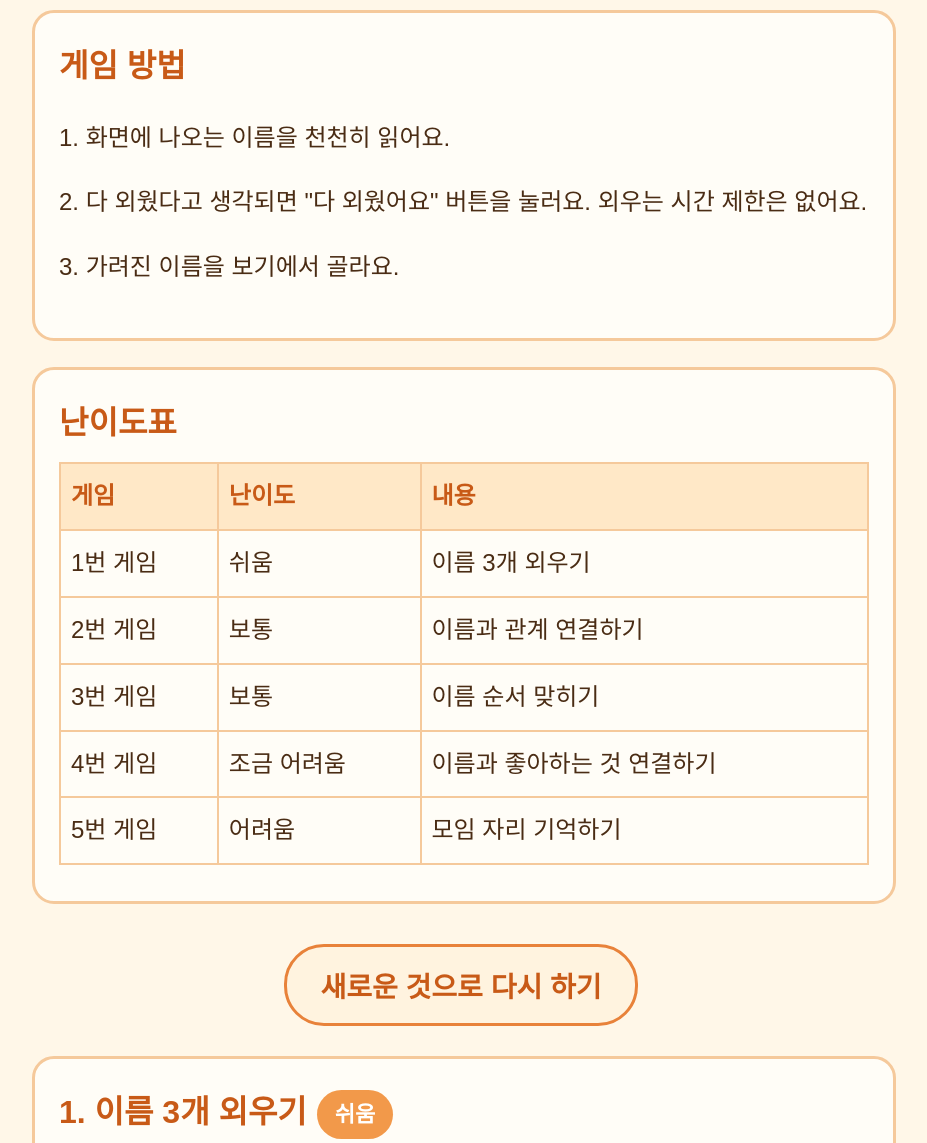
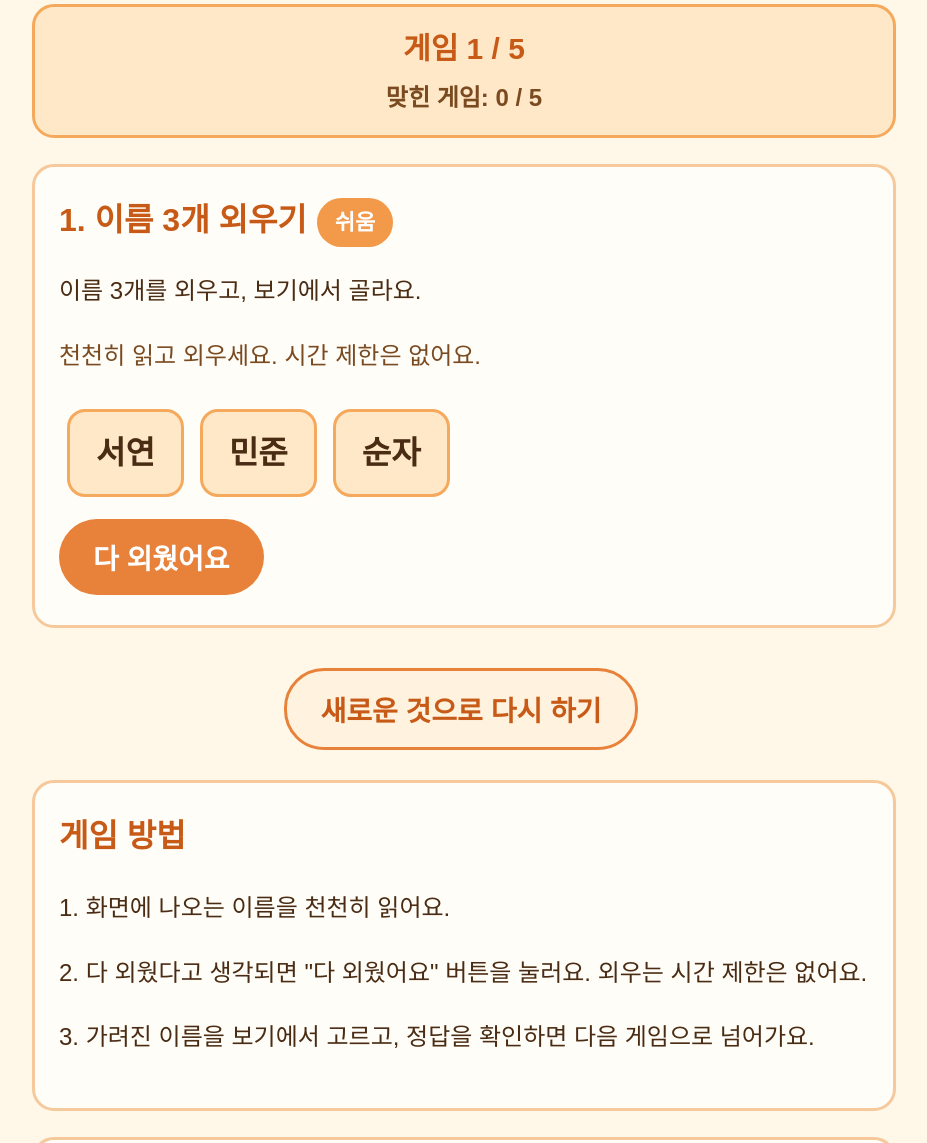
Before and after one commit to playground-brain/brain-exercise-games, a plain HTML site: page day-10.html in a window 1280 px wide. Shown: the part 273-1416 px from the top of the page, without its empty margins (176-1103 px from the left). Drawn offline with Linux system fonts and the light colour scheme.

Commit message:
Day 10: one game at a time flow like previous days

```diff
--- a/day-10.html
+++ b/day-10.html
@@ -70,6 +70,14 @@
   table.diff th { background: #FFE8C7; color: #C85A17; }
   .order-picked { font-size: 28px; font-weight: bold; color: #C85A17; min-height: 44px; margin: 10px 0; }
   .note { font-size: 22px; color: #7A4A21; }
+  .progress {
+    text-align: center; font-size: 30px; font-weight: bold; color: #C85A17;
+    background: #FFE8C7; border: 3px solid #F5A95C; border-radius: 22px;
+    padding: 16px; margin: 20px 0 4px;
+  }
+  .progress .score { display: block; font-size: 24px; color: #7A4A21; margin-top: 4px; }
+  .finish-msg { text-align: center; }
+  .finish-msg .big-score { font-size: 40px; font-weight: bold; color: #C85A17; }
   footer { text-align: center; font-size: 22px; color: #7A4A21; margin-top: 30px; }
 </style>
 </head>
@@ -85,15 +93,17 @@
     <div class="subtitle" id="subtitle"></div>
   </header>
 
-  <div class="card" id="howCard"></div>
-  <div class="card" id="diffCard"></div>
+  <div class="progress" id="progressBar"></div>
+
+  <div id="games"></div>
 
   <div style="text-align:center;">
     <button class="big-btn secondary" id="reshuffleBtn"></button>
   </div>
 
-  <div id="games"></div>
-
+  <div class="card" id="howCard"></div>
+  <div class="card" id="diffCard"></div>
+  <div class="card" id="whyCard"></div>
   <div class="card" id="tipsCard"></div>
   <footer id="footerNote"></footer>
 </div>
@@ -110,18 +120,30 @@ const I18N = {
     howSteps: [
       "1. 화면에 나오는 이름을 천천히 읽어요.",
       "2. 다 외웠다고 생각되면 \"다 외웠어요\" 버튼을 눌러요. 외우는 시간 제한은 없어요.",
-      "3. 가려진 이름을 보기에서 골라요."
+      "3. 가려진 이름을 보기에서 고르고, 정답을 확인하면 다음 게임으로 넘어가요."
     ],
-    diffTitle: "난이도표",
-    diffHead: ["게임", "난이도", "내용"],
+    diffTitle: "오늘의 다섯 게임",
+    diffHead: ["게임", "난이도", "내용", "외우는 시간"],
     diffRows: [
-      ["1번 게임", "쉬움", "이름 3개 외우기"],
-      ["2번 게임", "보통", "이름과 관계 연결하기"],
-      ["3번 게임", "보통", "이름 순서 맞히기"],
-      ["4번 게임", "조금 어려움", "이름과 좋아하는 것 연결하기"],
-      ["5번 게임", "어려움", "모임 자리 기억하기"]
+      ["게임 1", "쉬움", "이름 3개 외우기", "제한 없음"],
+      ["게임 2", "보통", "이름과 관계 연결하기", "제한 없음"],
+      ["게임 3", "보통", "이름 순서 맞히기", "제한 없음"],
+      ["게임 4", "조금 어려움", "이름과 좋아하는 것 연결하기", "제한 없음"],
+      ["게임 5", "어려움", "모임 자리 기억하기", "제한 없음"]
     ],
-    tipsTitle: "팁",
+    progressGame: "게임",
+    solvedLabel: "맞힌 게임",
+    nextGame: "다음 게임으로",
+    finishBtn: "결과 보기",
+    finishTitle: "오늘의 게임 5개를 다 했어요!",
+    finishText: "수고하셨어요. 오늘 외운 이름들을 저녁에 한 번 더 떠올려 보세요.",
+    restart: "처음부터 다시 하기",
+    whyTitle: "왜 좋은 게임인가요?",
+    whyParas: [
+      "사람 이름은 뜻이 담긴 단어보다 외우기 어렵지만, 얼굴과 관계, 좋아하는 것을 함께 묶으면 훨씬 잘 남아요. 오늘 게임은 이름을 그냥 외우는 것이 아니라, 관계와 이야기를 붙여서 외우도록 되어 있어요.",
+      "이름을 머릿속에 붙잡아 두고 떠올리는 동안 작업기억이 일해요. 점수보다 매일 꾸준히 하는 것이 훨씬 중요해요. 틀려도 괜찮아요. 떠올리려고 애쓰는 순간이 바로 연습이에요."
+    ],
+    tipsTitle: "더 잘 외우는 팁",
     tips: [
       "이름을 소리 내어 읽으면 더 잘 외워져요.",
       "틀려도 괜찮아요. 다시 하면 됩니다.",
@@ -161,18 +183,30 @@ const I18N = {
     howSteps: [
       "1. Read the names on the screen slowly.",
       "2. When you have memorized them, press \"I memorized them\". There is no time limit.",
-      "3. Pick the names from the choices."
+      "3. Pick the names from the choices, check the answer, and move on to the next game."
     ],
-    diffTitle: "Difficulty Levels",
-    diffHead: ["Game", "Level", "What you do"],
+    diffTitle: "Today's Five Games",
+    diffHead: ["Game", "Level", "What you do", "Memorizing time"],
     diffRows: [
-      ["Game 1", "Easy", "Remember 3 names"],
-      ["Game 2", "Medium", "Match names and relationships"],
-      ["Game 3", "Medium", "Remember the order of names"],
-      ["Game 4", "A bit hard", "Match names and favorites"],
-      ["Game 5", "Hard", "Remember seats at a gathering"]
+      ["Game 1", "Easy", "Remember 3 names", "No limit"],
+      ["Game 2", "Medium", "Match names and relationships", "No limit"],
+      ["Game 3", "Medium", "Remember the order of names", "No limit"],
+      ["Game 4", "A bit hard", "Match names and favorites", "No limit"],
+      ["Game 5", "Hard", "Remember seats at a gathering", "No limit"]
     ],
-    tipsTitle: "Tips",
+    progressGame: "Game",
+    solvedLabel: "Games solved",
+    nextGame: "Next game",
+    finishBtn: "See the result",
+    finishTitle: "You finished all 5 games today!",
+    finishText: "Well done. Try recalling today's names once more this evening.",
+    restart: "Start over",
+    whyTitle: "Why is this good for your brain?",
+    whyParas: [
+      "Names are harder to memorize than meaningful words, but they stick much better when you tie them to a face, a relationship, and a favorite thing. Today's games attach relationships and small stories to each name instead of asking you to memorize names alone.",
+      "While you hold names in your mind and recall them, your working memory is at work. Doing a little every day matters far more than the score. It is okay to be wrong — the effort of trying to recall is the practice itself."
+    ],
+    tipsTitle: "Tips to Remember Better",
     tips: [
       "Reading names out loud helps you remember them.",
       "It is okay to be wrong. Just try again.",
@@ -212,18 +246,30 @@ const I18N = {
     howSteps: [
       "1. 画面に出る名前をゆっくり読みます。",
       "2. 覚えたと思ったら「覚えました」ボタンを押します。時間制限はありません。",
-      "3. かくれた名前をえらびます。"
+      "3. かくれた名前をえらんで答えを確かめたら、次のゲームに進みます。"
     ],
-    diffTitle: "むずかしさの表",
-    diffHead: ["ゲーム", "むずかしさ", "内容"],
+    diffTitle: "今日の5つのゲーム",
+    diffHead: ["ゲーム", "むずかしさ", "内容", "覚える時間"],
     diffRows: [
-      ["1番のゲーム", "やさしい", "名前を3つ覚える"],
-      ["2番のゲーム", "ふつう", "名前と関係をつなげる"],
-      ["3番のゲーム", "ふつう", "名前の順番を当てる"],
-      ["4番のゲーム", "すこしむずかしい", "名前と好きなものをつなげる"],
-      ["5番のゲーム", "むずかしい", "集まりの席を覚える"]
+      ["ゲーム1", "やさしい", "名前を3つ覚える", "制限なし"],
+      ["ゲーム2", "ふつう", "名前と関係をつなげる", "制限なし"],
+      ["ゲーム3", "ふつう", "名前の順番を当てる", "制限なし"],
+      ["ゲーム4", "すこしむずかしい", "名前と好きなものをつなげる", "制限なし"],
+      ["ゲーム5", "むずかしい", "集まりの席を覚える", "制限なし"]
     ],
-    tipsTitle: "コツ",
+    progressGame: "ゲーム",
+    solvedLabel: "正解したゲーム",
+    nextGame: "次のゲームへ",
+    finishBtn: "結果を見る",
+    finishTitle: "今日のゲーム5つを全部終えました！",
+    finishText: "おつかれさまでした。今日覚えた名前を、夜にもう一度思い出してみてください。",
+    restart: "最初からもう一度",
+    whyTitle: "なぜ良いゲームなのですか？",
+    whyParas: [
+      "人の名前は意味のある言葉より覚えにくいものですが、顔や関係、好きなものと結びつけると、ぐっと残りやすくなります。今日のゲームは、名前をそのまま覚えるのではなく、関係や小さな物語を結びつけて覚えるようになっています。",
+      "名前を頭の中にとどめて思い出している間、ワーキングメモリが働いています。点数よりも、毎日少しずつ続けることがずっと大切です。まちがえても大丈夫です。思い出そうとする努力こそが練習です。"
+    ],
+    tipsTitle: "もっと覚えるコツ",
     tips: [
       "名前を声に出して読むと覚えやすいです。",
       "まちがえても大丈夫です。もう一度やってみましょう。",
@@ -286,6 +332,19 @@ function pickN(arr, n, rand) { return shuffled(arr, rand).slice(0, n); }
 let lang = "ko";
 let reshuffleCount = 0; // "새로운 것으로 다시 하기" presses
 const gameState = {};   // per game: { phase: 'mem'|'ask'|'done', data, ... }
+/* one game at a time, like Day 1–9: progress through games 1 → 5 in order */
+let currentGame = 1;
+let finishedAll = false;
+const solvedGames = {}; // gameNo -> true once answered correctly
+
+function solvedCount() {
+  return Object.keys(solvedGames).filter(function (k) { return solvedGames[k]; }).length;
+}
+function resetProgress() {
+  currentGame = 1;
+  finishedAll = false;
+  for (const k in solvedGames) delete solvedGames[k];
+}
 
 function seedFor(gameNo) {
   return todaySeed() * 1000 + reshuffleCount * 97 + gameNo * 13;
@@ -337,10 +396,12 @@ function renderStatic() {
   L.diffHead.forEach(function (h) { dh += "<th>" + h + "</th>"; });
   dh += "</tr>";
   L.diffRows.forEach(function (r) {
-    dh += "<tr><td>" + r[0] + "</td><td>" + r[1] + "</td><td>" + r[2] + "</td></tr>";
+    dh += "<tr>" + r.map(function (c) { return "<td>" + c + "</td>"; }).join("") + "</tr>";
   });
   dh += "</table>";
   el("diffCard").innerHTML = dh;
+  el("whyCard").innerHTML = "<h2>" + L.whyTitle + "</h2>" +
+    L.whyParas.map(function (s) { return "<p>" + s + "</p>"; }).join("");
   el("tipsCard").innerHTML = "<h2>" + L.tipsTitle + "</h2><ul>" +
     L.tips.map(function (s) { return "<li>" + s + "</li>"; }).join("") + "</ul>";
   el("reshuffleBtn").textContent = L.reshuffle;
@@ -369,6 +430,11 @@ function gameCard(n) {
     html += memorizeHtml(n);
     html += st.fb;
     html += "<br><button class=\"big-btn secondary\" data-act=\"retry\" data-game=\"" + n + "\">" + L.retry + "</button>";
+    if (n < 5) {
+      html += "<button class=\"big-btn\" data-act=\"next\" data-game=\"" + n + "\">" + L.nextGame + "</button>";
+    } else {
+      html += "<button class=\"big-btn\" data-act=\"finish\" data-game=\"" + n + "\">" + L.finishBtn + "</button>";
+    }
   }
   html += "</div>";
   return html;
@@ -442,10 +508,25 @@ function askHtml(n) {
   return html;
 }
 
+function renderProgress() {
+  const L = t();
+  const shown = finishedAll ? 5 : currentGame;
+  el("progressBar").innerHTML = L.progressGame + " " + shown + " / 5" +
+    "<span class=\"score\">" + L.solvedLabel + ": " + solvedCount() + " / 5</span>";
+}
+
+function finishCard() {
+  const L = t();
+  return "<div class=\"card finish-msg\">" +
+    "<h2>" + L.finishTitle + "</h2>" +
+    "<p class=\"big-score\">" + L.solvedLabel + ": " + solvedCount() + " / 5</p>" +
+    "<p>" + L.finishText + "</p>" +
+    "<button class=\"big-btn\" data-act=\"restart\">" + L.restart + "</button></div>";
+}
+
 function renderGames() {
-  let html = "";
-  for (let n = 1; n <= 5; n++) html += gameCard(n);
-  el("games").innerHTML = html;
+  renderProgress();
+  el("games").innerHTML = finishedAll ? finishCard() : gameCard(currentGame);
 }
 
 function renderAll() {
@@ -473,6 +554,7 @@ function checkAnswer(n) {
     ok = d.pairs.every(function (p) { return st.picks[p.name] === p.fav; });
     answerText = d.pairs.map(function (p) { return p.name + " - " + p.fav; }).join(", ");
   }
+  if (ok) solvedGames[n] = true;
   st.phase = "done";
   st.fb = "<div class=\"feedback " + (ok ? "good" : "bad") + "\">" + (ok ? L.correct : L.wrong) + "</div>" +
     "<p>" + L.answerIs + ": " + answerText + "</p>";
@@ -484,9 +566,26 @@ el("games").addEventListener("click", function (e) {
   const btn = e.target.closest("button[data-act]");
   if (!btn) return;
   const act = btn.getAttribute("data-act");
+  if (act === "restart") {
+    resetProgress();
+    for (let g = 1; g <= 5; g++) initGame(g);
+    renderGames();
+    window.scrollTo({ top: 0, behavior: "smooth" });
+    return;
+  }
   const n = parseInt(btn.getAttribute("data-game"), 10);
   const st = gameState[n];
-  if (act === "mem-done") { st.phase = "ask"; renderGames(); }
+  if (act === "next") {
+    currentGame = n + 1;
+    renderGames();
+    window.scrollTo({ top: el("progressBar").offsetTop - 10, behavior: "smooth" });
+  }
+  else if (act === "finish") {
+    finishedAll = true;
+    renderGames();
+    window.scrollTo({ top: el("progressBar").offsetTop - 10, behavior: "smooth" });
+  }
+  else if (act === "mem-done") { st.phase = "ask"; renderGames(); }
   else if (act === "retry") { initGame(n); renderGames(); }
   else if (act === "pick") {
     const v = btn.getAttribute("data-val");
@@ -511,15 +610,17 @@ el("langBar").addEventListener("click", function (e) {
   const btn = e.target.closest("button[data-lang]");
   if (!btn) return;
   lang = btn.getAttribute("data-lang");
+  resetProgress();
   for (let n = 1; n <= 5; n++) initGame(n); // language change restarts the games with new words
   renderAll();
 });
 
 el("reshuffleBtn").addEventListener("click", function () {
   reshuffleCount++;
+  resetProgress();
   for (let n = 1; n <= 5; n++) initGame(n);
   renderAll();
-  window.scrollTo({ top: el("games").offsetTop - 20, behavior: "smooth" });
+  window.scrollTo({ top: 0, behavior: "smooth" });
 });
 
 /* ---------- init ---------- */
```
